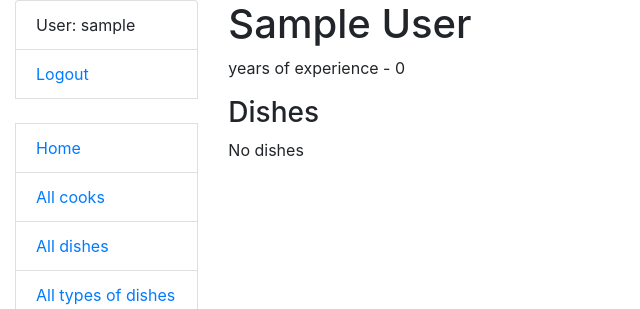
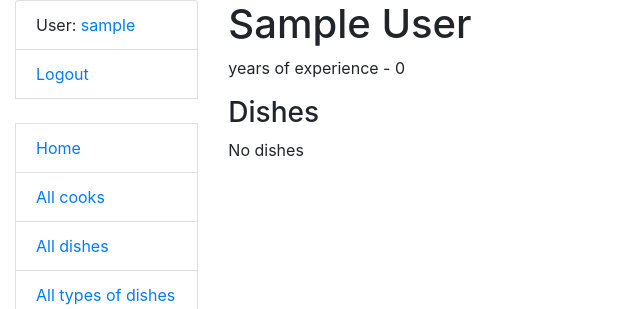
Before and after one commit to Yurii-Durden/kitchen-service, a Django app: page /cooks/1 in a window 1280 px wide. Shown: the top 309 px of the page, without its empty margins (0-640 px from the left). Run offline with Django 5.2, Linux system fonts and the light colour scheme; the visitor is signed in with stand-in values (Sample User, id 1); data comes from the database, SQL or seed files in the repository; data that the repository does not hold is empty.

Commit message:
create CookUpdateView

```diff
--- a/kitchenflow/views.py
+++ b/kitchenflow/views.py
@@ -46,6 +46,12 @@ class CookCreateView(LoginRequiredMixin, generic.CreateView):
     success_url = reverse_lazy("kitchenflow:cook-list")
 
 
+class CookUpdateView(LoginRequiredMixin, generic.UpdateView):
+    model = Cook
+    form_class = CookCreationForm
+    success_url = reverse_lazy("kitchenflow:cook-list")
+
+
 class DishDetailView(LoginRequiredMixin, generic.DetailView):
     model = Dish
 
--- a/templates/includes/sidebar.html
+++ b/templates/includes/sidebar.html
@@ -1,6 +1,6 @@
 <ul class="sidebar-nav list-group">
   {% if user.is_authenticated %}
-    <li class="list-group-item">User: {{ user.username }}</li>
+    <li class="list-group-item">User: <a href="{% url 'kitchenflow:cook-detail' user.id %}">{{ user.username }}</a></li>
     <li class="list-group-item"><a href="{% url 'logout' %}">Logout</a></li>
   {% else %}
     <li class="list-group-item"><a href="{% url 'login' %}">Login</a></li>
```
